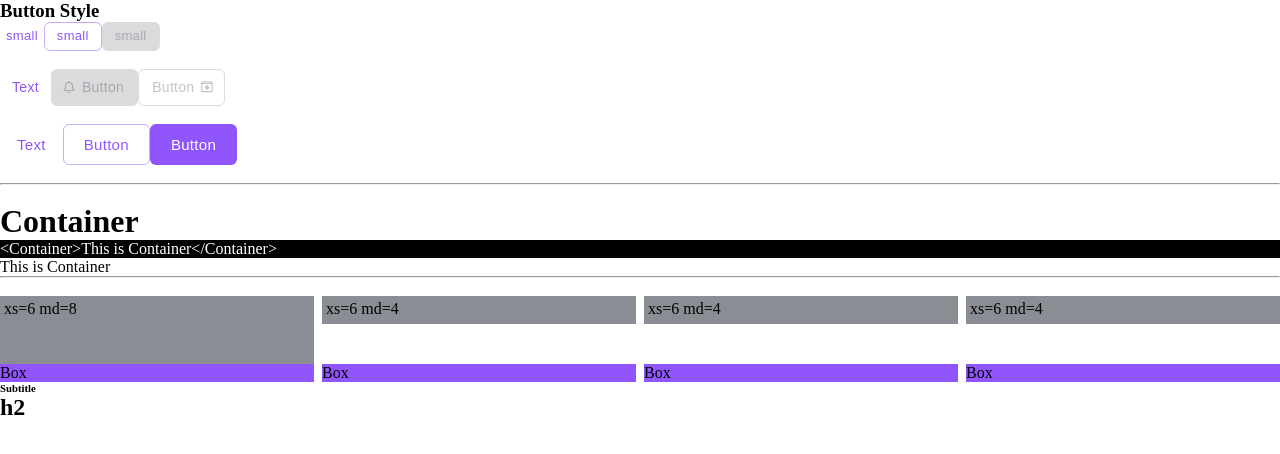
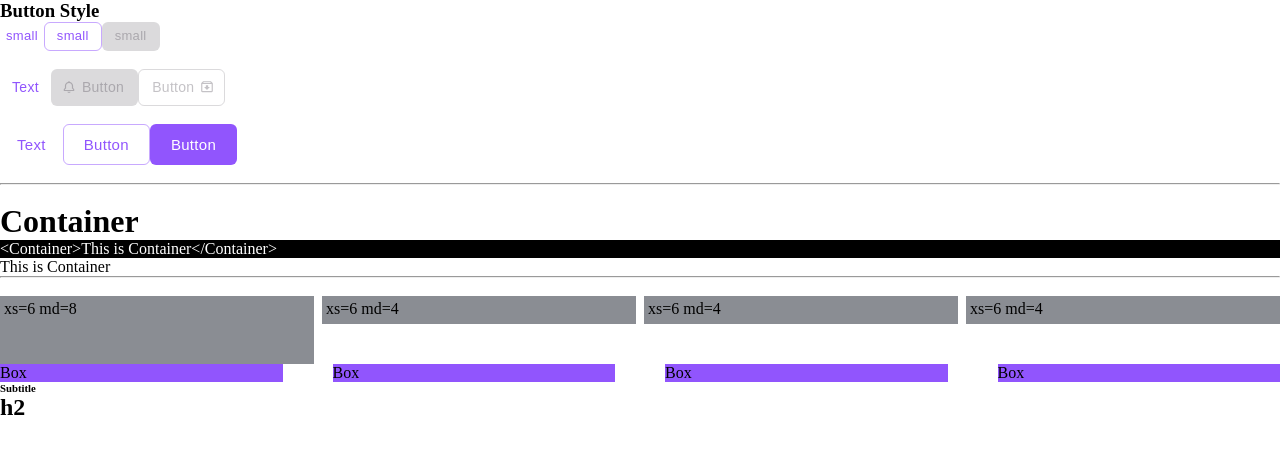
Before and after one commit to sonncho/next13-wikibook, a Next.js app: page / in a window 1280 px wide. Shown: the top 454 px of the page. Built offline with nearby package versions, Linux system fonts and the light colour scheme.

Commit message:
style: Box Component에 grid관련 css props 추가

```diff
--- a/src/app/page.tsx
+++ b/src/app/page.tsx
@@ -75,7 +75,7 @@ export default function Home() {
         </Grid>
       </Grid>
 
-      <Box $grid $gap={2} $templateColumns="repeat(4, 1fr)">
+      <Box $grid $gap={{ xs: '16px', md: '50px' }} $templateColumns="repeat(4, 1fr)">
         <Box $bgColor={'primary'}>Box</Box>
         <Box $bgColor={'primary'}>Box</Box>
         <Box $bgColor={'primary'}>Box</Box>
--- a/src/components/layout/Box/index.tsx
+++ b/src/components/layout/Box/index.tsx
@@ -35,7 +35,7 @@ export interface BoxProps extends HTMLAttributes<HTMLDivElement> {
 
   // about grid props
   $grid?: boolean;
-  $gap?: Responsive<number>;
+  $gap?: Responsive<string>;
   $columnGap?: Responsive<string>;
   $rowGap?: Responsive<string>;
   $column?: Responsive<CSSPropertyGridColumn>;
@@ -87,11 +87,19 @@ const StyledBox = styled.div<BoxProps>`
 
   // grid가 true인경우에만 적용
   display: ${({ $grid }) => $grid && 'grid'};
-  ${(props) =>
-    props.$grid && toPropValue('grid-gap', props.theme.spacing(props.$gap as number), props.theme)}
+  ${(props) => props.$grid && toPropValue('grid-gap', props.$gap, props.theme)}
+  ${(props) => props.$grid && toPropValue('grid-column-gap', props.$columnGap, props.theme)}
+  ${(props) => props.$grid && toPropValue('grid-row-gap', props.$rowGap, props.theme)}
+  ${(props) => props.$grid && toPropValue('grid-row', props.$row, props.theme)}
+  ${(props) => props.$grid && toPropValue('grid-column', props.$column, props.theme)}
+  ${(props) => props.$grid && toPropValue('grid-auto-flow', props.$autoFlow, props.theme)}
+  ${(props) => props.$grid && toPropValue('grid-auto-columns', props.$autoColumns, props.theme)}
+  ${(props) => props.$grid && toPropValue('grid-auto-rows', props.$autoRows, props.theme)}
   ${(props) =>
     props.$grid && toPropValue('grid-template-columns', props.$templateColumns, props.theme)}
-  ${(props) => props.$grid && toPropValue('grid-column', props.$column, props.theme)}
+  ${(props) => props.$grid && toPropValue('grid-template-rows', props.$templateRows, props.theme)}
+  ${(props) => props.$grid && toPropValue('grid-template-areas', props.$templateAreas, props.theme)}
+  ${(props) => props.$grid && toPropValue('grid-area', props.$area, props.theme)}
 `;
 
 const Box = (props: BoxProps) => {
```
